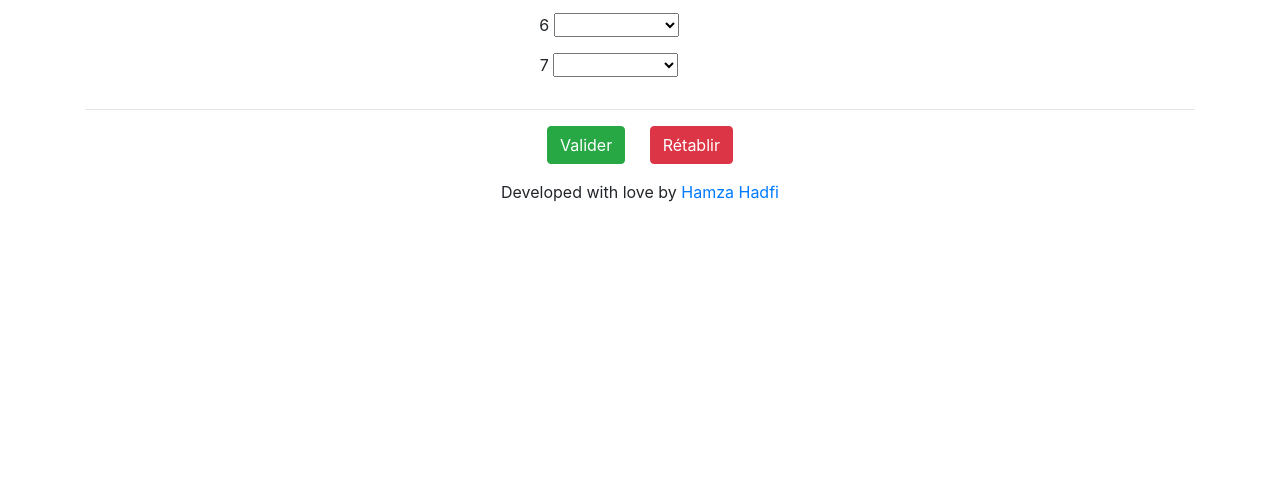
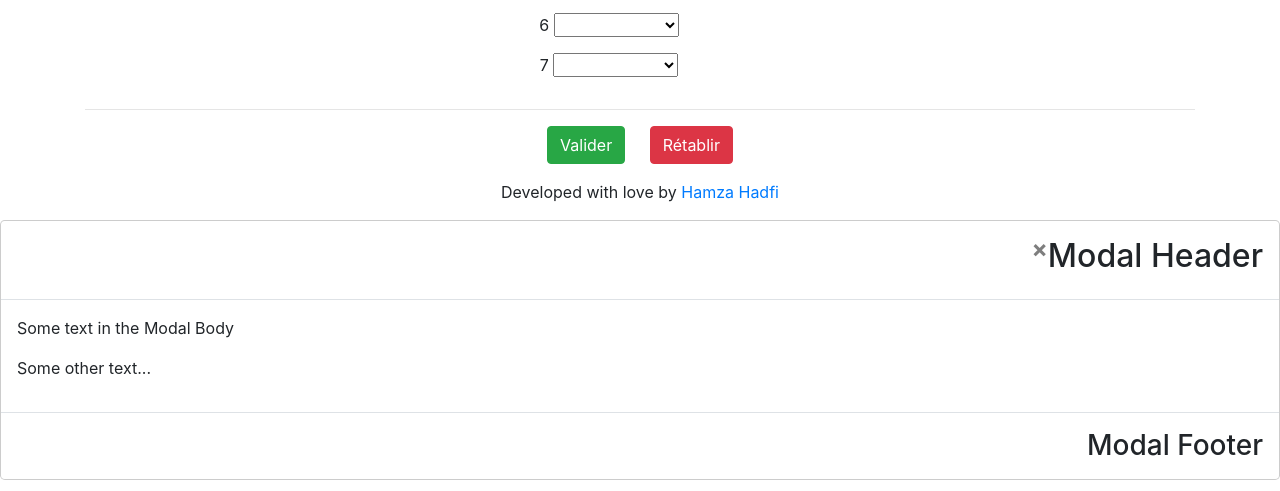
Before and after one commit to Hamza-Hedfi/jeux_pays, a plain HTML site: page index.html in a window 1280 px wide. Shown: the part 309-800 px from the top of the page. Drawn offline with nearby package versions, Linux system fonts and the light colour scheme.

Commit message:
Add modal markup

```diff
--- a/index.html
+++ b/index.html
@@ -43,6 +43,21 @@
         </footer>
     </div>
 
+    <!-- Modal content -->
+    <div class="modal-content">
+        <div class="modal-header">
+            <span class="close">&times;</span>
+            <h2>Modal Header</h2>
+        </div>
+        <div class="modal-body">
+            <p>Some text in the Modal Body</p>
+            <p>Some other text...</p>
+        </div>
+        <div class="modal-footer">
+            <h3>Modal Footer</h3>
+        </div>
+    </div>
+
     <script src="js/script.js"></script>
 </body>
 
```
